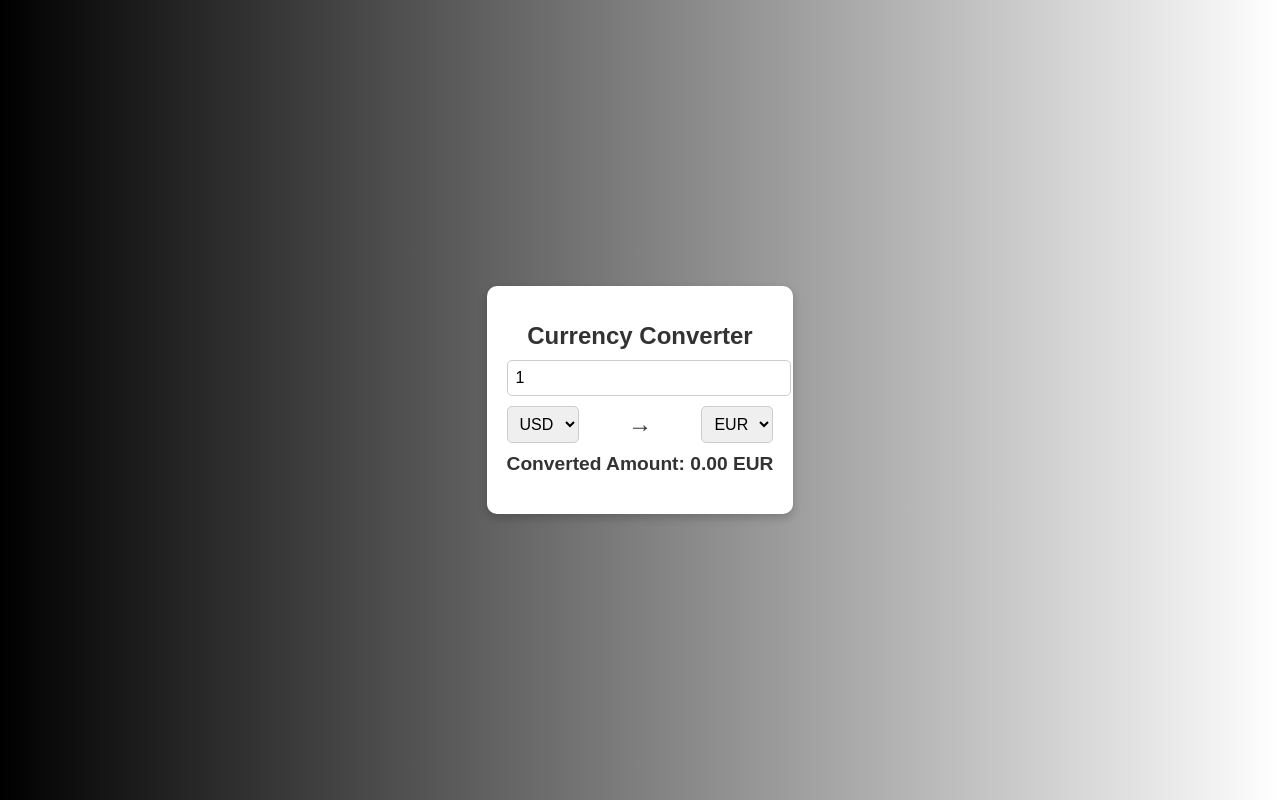
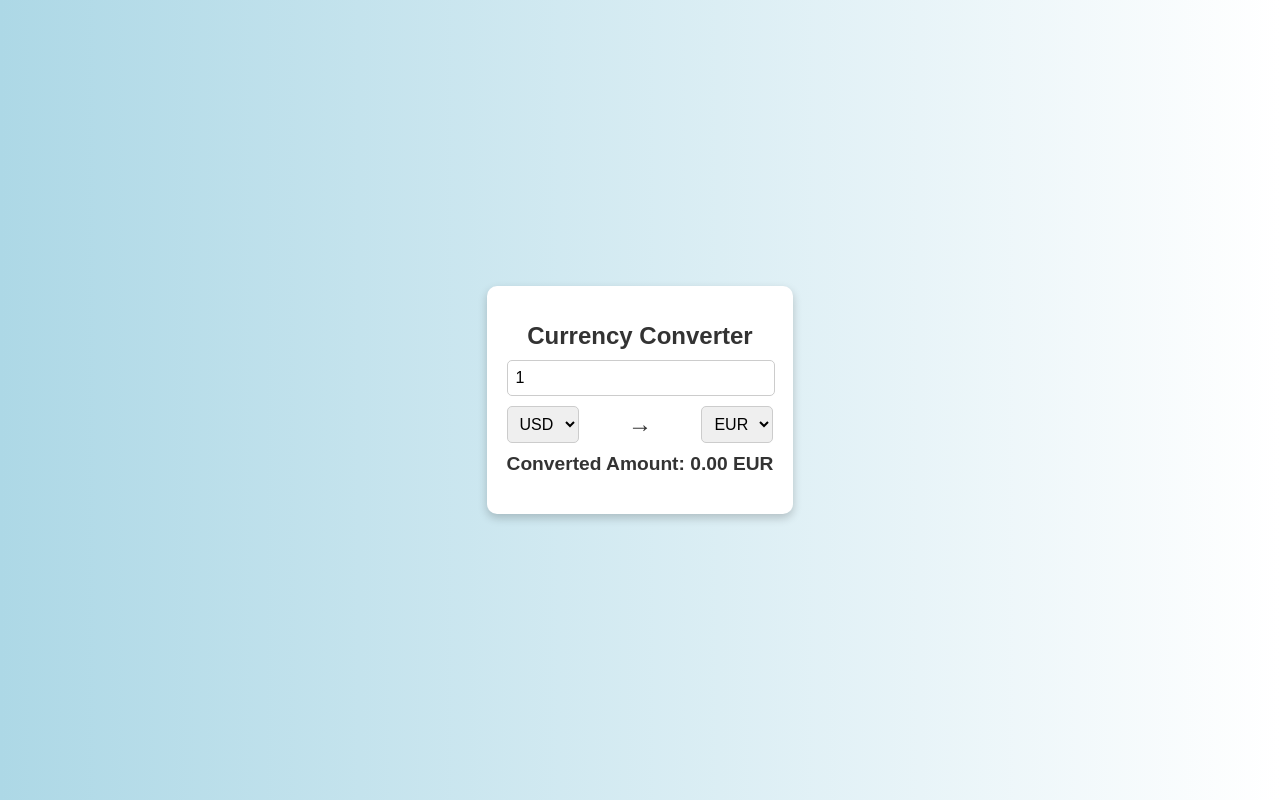
Before and after one commit to EbubeStrong/react-challenge-currency-converter-starter, a React (Create React App) app: page / in a window 1280 px wide. Built offline with nearby package versions, Linux system fonts and the light colour scheme; no server answers.

Commit message:
Update styles.css

```diff
--- a/src/styles.css
+++ b/src/styles.css
@@ -1,7 +1,7 @@
 /* styles.css */
 body {
   font-family: Arial, sans-serif;
-  background: linear-gradient(to right, black, white);
+  background: linear-gradient(to right, lightblue, white);
   color: white;
   display: flex;
   justify-content: center;
@@ -35,6 +35,7 @@ body {
 
 .input-field {
   width: 100%;
+  max-width: 250px;
   padding: 8px;
   border: 1px solid #ccc;
   border-radius: 5px;
```
